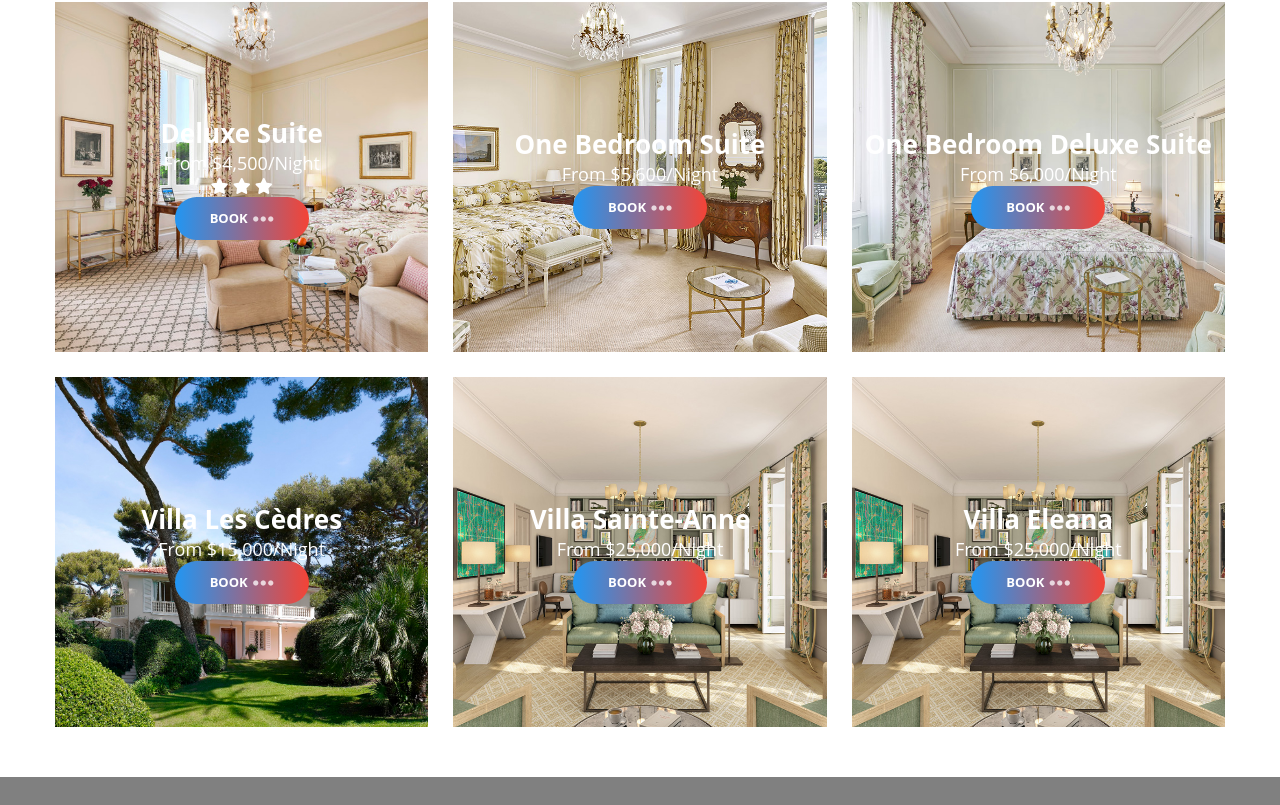
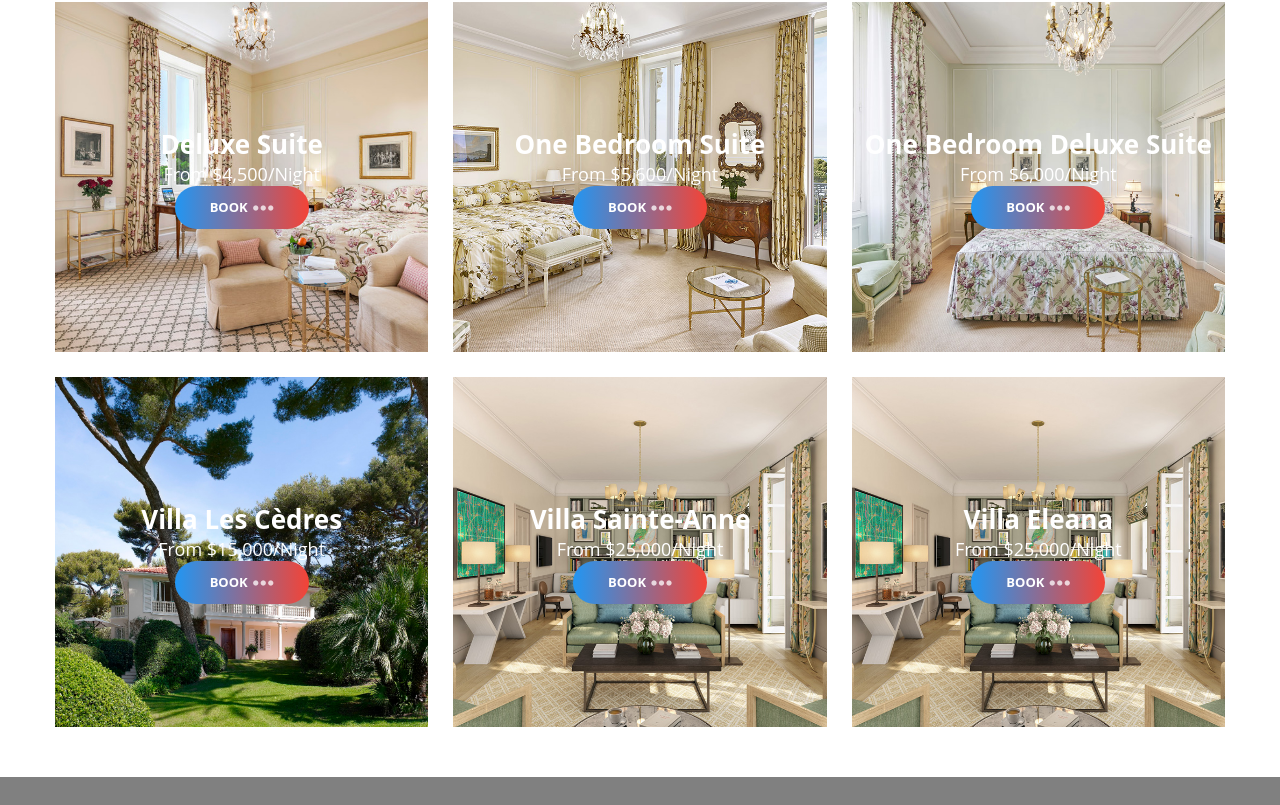
Before and after one commit to GHOTHY/Hotel-Assignment-PWD, a plain HTML site: page accomodation.html in a window 1280 px wide. Shown: the part 903-1708 px from the top of the page. Drawn offline with Linux system fonts and the light colour scheme.

Commit message:
Fixed Star Rating on Accomodation Page

```diff
--- a/accomodation.html
+++ b/accomodation.html
@@ -53,11 +53,6 @@
                      <img src="./images/suite1.jpg" alt="" class="suite-image">
                      <h5 class="suite-name">Deluxe Suite</h5>
                      <span class="suite-price">From $4,500/Night</span>
-                     <div class="suite-rating">
-                        <i class="fas fa-star rating"></i>
-                        <i class="fas fa-star rating"></i>
-                        <i class="fas fa-star rating"></i>
-                     </div>
                      <a href="#" class="btn btn-gradient">Book <span class="dots"><i class="fas fa-ellipsis-h"></i></span>
                      </a>
                </div>
```
